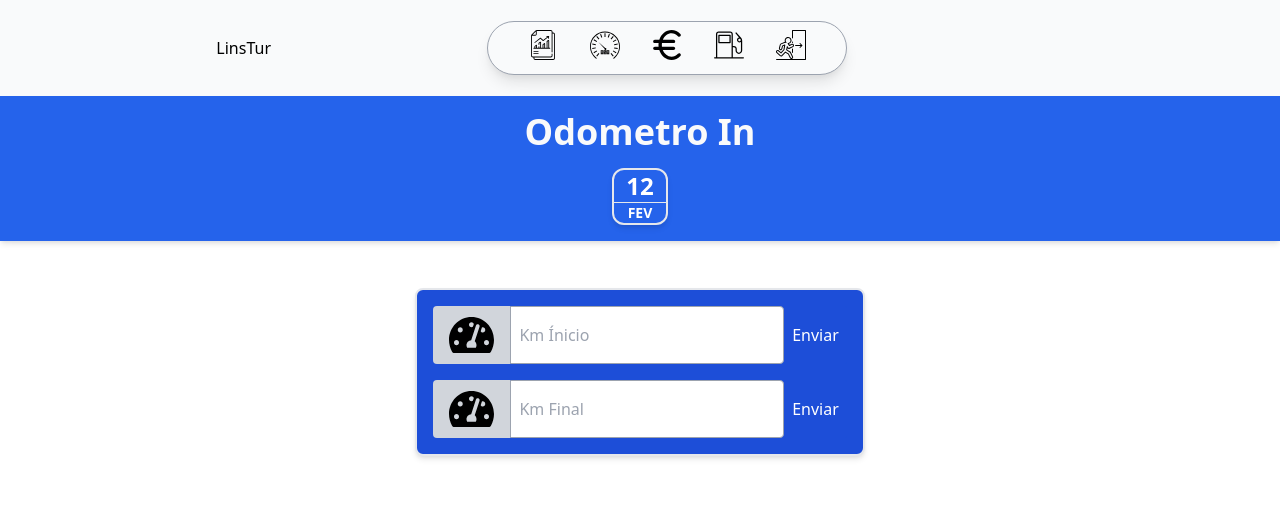
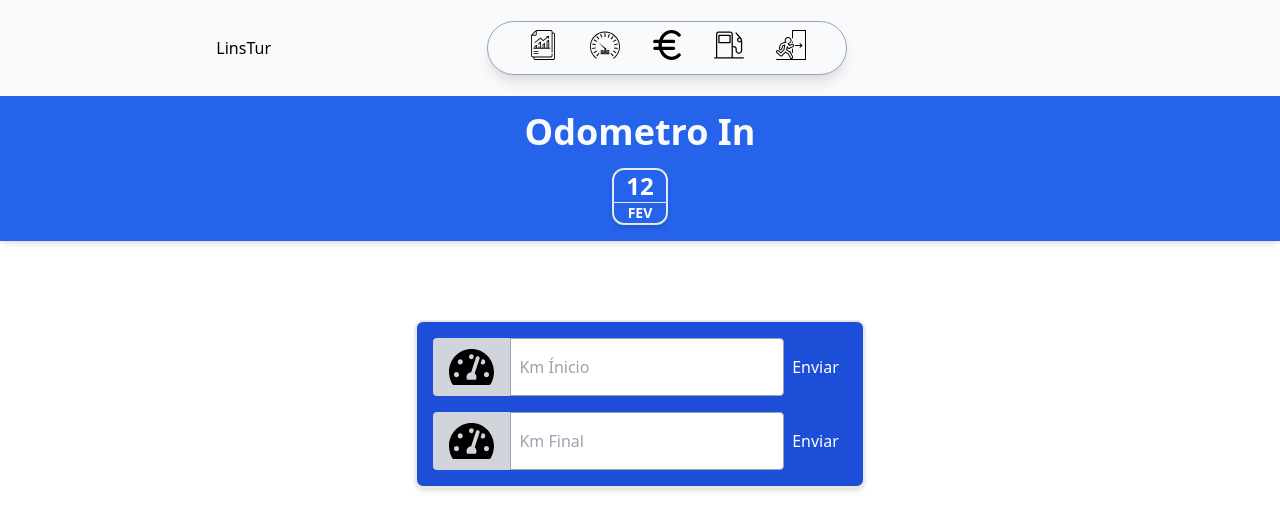
Before and after one commit to Claudio-Lins/linstur-tvde, a Next.js app: page /odometroin in a window 1280 px wide. Shown: the top 530 px of the page. Built offline with nearby package versions, Linux system fonts and the light colour scheme.

Commit message:
update layout

```diff
--- a/components/Layout.js
+++ b/components/Layout.js
@@ -12,7 +12,7 @@ export default function Layout({ children, title = "LinsTur - TVDE" }) {
         <meta name="viewport" content="initial-scale=1.0, width=device-width" />
       </Head>
           <NavHeader />
-        <main className='sm:py-24'>{children}</main>
+        {children}
           <NavFooter />
       </div>
     </>
--- a/components/NavHeader.js
+++ b/components/NavHeader.js
@@ -5,7 +5,7 @@ import Link from 'next/link';
 
 function Navheader() {
   return (
-    <div className='hidden sm:flex justify-evenly items-center bg-gray-50 h-24 fixed inset-x-0 shadow-lg'>
+    <div className='hidden sm:flex justify-evenly items-center bg-gray-50 h-24 top-0 fixed inset-x-0 shadow-lg'>
       <div>
         <h3>LinsTur</h3>
       </div>
--- a/pages/_app.js
+++ b/pages/_app.js
@@ -8,7 +8,7 @@ function MyApp({ Component, pageProps }) {
   return (
 
     <Layout>
-      <Component {...pageProps} />
+      <main><Component {...pageProps} /></main>
     </Layout>
   )
 }
--- a/pages/odometroin.js
+++ b/pages/odometroin.js
@@ -18,7 +18,7 @@ function OdometroIn() {
         </div>
       </div>
 
-      <div className="flex justify-center items-center mt-48">
+      <div className="flex justify-center items-center mt-48 sm:mt-80">
         <div className=' bg-blue-700 rounded-lg shadow-md border-2 w-86 p-4'>
           <div>
             <div class="flex mb-4">
```
